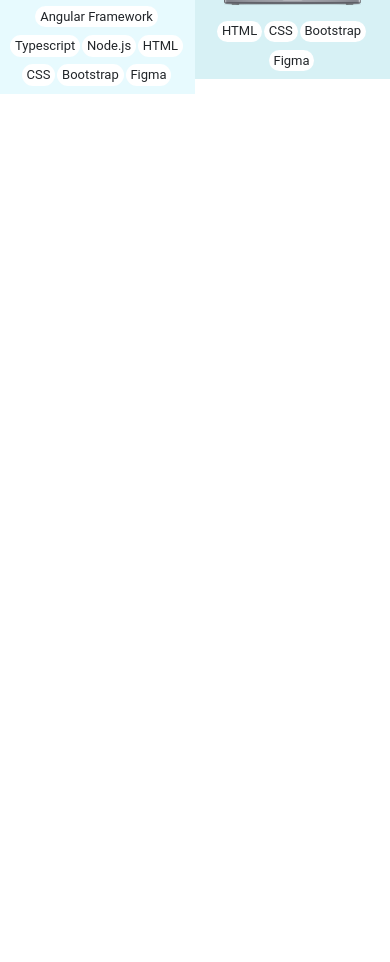
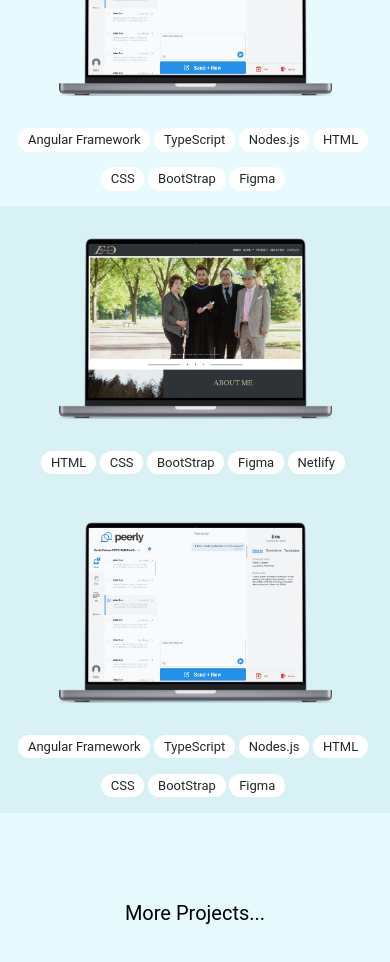
Before and after one commit to ericchenjy/Programming-Portfolio-, an Angular app: page /home in a window 390 px wide. Shown: the part 900-1862 px from the top of the page. Before the commit the page ends 994 px from the top, so only its background shows below. Built offline with nearby package versions, Linux system fonts and the light colour scheme.

Commit message:
updating project section

```diff
--- a/src/app/home/home.component.html
+++ b/src/app/home/home.component.html
@@ -85,42 +85,53 @@
 
 
 <!--Project Section-->
-<div class="project-section d-flex flex-column">
+<div *ngIf="!screenSize"  class="project-section d-grid">
 
-  <!--section 1------------------->
-  <div class="d-flex flex-row justify-content-around align-items-center">
+  <!--Projects----------->
+  <div
+    *ngFor="let project of projectList | slice: 0:3"
+    class="peerly-project justify-content-around align-items-center"
+    [style.background-color]="project.background_color">
 
-    <!--Project 1----------->
-    <div class="peerly-project d-flex flex-column justify-content-around align-items-center" style="background-color: #E7FAFE">
-      <!-- <p class="title">Peerly Agent Platform</p> -->
-      <div class="d-flex flex-column justify-content-center align-items-center">
-        <img src="assets/Images/Peerly Project.png" alt="Peerly">
-        <div class="skills-list d-flex flex-wrap justify-content-center align-items-center">
-          <p>Angular Framework</p>
-          <p>Typescript</p>
-          <p>Node.js</p>
-          <p>HTML</p>
-          <p>CSS</p>
-          <p>Bootstrap</p>
-          <p>Figma</p>
-        </div>
-      </div>
-    </div>
-
-   <!--Project 2----------->
-   <div class="peerly-project d-flex flex-column justify-content-around align-items-center" style="background-color: #D7F1F5">
-    <!-- <p class="title">Peerly Agent Platform</p> -->
     <div class="d-flex flex-column justify-content-center align-items-center">
-      <img src="assets/Images/EC Digitalss Project.png" alt="Peerly">
+      <img [src]="project.image" palt="image">
       <div class="skills-list d-flex flex-wrap justify-content-center align-items-center">
-        <p>HTML</p>
-        <p>CSS</p>
-        <p>Bootstrap</p>
-        <p>Figma</p>
+      <p *ngFor="let skills of project.skills">{{skills}}</p>
       </div>
     </div>
   </div>
+
+  <div class="more-section d-flex flex-none justify-content-center w-100">
+    <button (click)="pageRouter('/project')" class="project-button w-100"> More Projects...</button>
+  </div>
+
 </div>
 
 
+
+<div *ngIf="screenSize" class="project-section">
+
+  <!--Projects----------->
+  <div
+    *ngFor="let project of projectList | slice: 0:3"
+    class="peerly-project justify-content-around align-items-center"
+    [style.background-color]="project.background_color">
+
+    <div class="d-flex flex-column justify-content-center align-items-center">
+      <img [src]="project.image" palt="image">
+      <div class="skills-list d-flex flex-wrap justify-content-center align-items-center">
+      <p *ngFor="let skills of project.skills">{{skills}}</p>
+      </div>
+    </div>
+  </div>
+
+  <div class="more-section d-flex flex-none justify-content-center w-100">
+    <button (click)="pageRouter('/project')" class="project-button w-100"> More Projects...</button>
+  </div>
+
 </div>
+
+
+<div>
+
+</div>
--- a/src/app/home/home.component.scss
+++ b/src/app/home/home.component.scss
@@ -111,6 +111,8 @@
 
 .project-section{
 
+    grid-template-columns: repeat(2, 1fr);
+
     .peerly-project{
         width: 100%;
         height: 100%;
@@ -144,13 +146,43 @@
             }
     }
 
+    .peerly-project:hover{
+        opacity: 60%;
+        cursor: pointer;
+    }
+
+
+    .more-section{
+        height: 100%;
+
+        .project-button{
+            border: none;
+            font-size: 45px;
+            background-color: #E7FAFE;
+        }
+    }
+
+    .more-section:hover{
+        opacity: 60%;
+    }
+
 }
 
+@media only screen and (max-width: 900px){
 
+    .project-section{
+    .more-section{
+        height: 200px;
+        min-height: 20%;
 
-
-
-
+        .project-button{
+            border: none;
+            font-size: 20px;
+            background-color: #E7FAFE;
+        }
+    }
+}
+}
 
 
 
--- a/src/app/home/home.component.ts
+++ b/src/app/home/home.component.ts
@@ -1,4 +1,6 @@
 import { Component, HostListener} from '@angular/core';
+import { projects } from '../project/project-data';
+import { Router } from '@angular/router';
 
 @Component({
   selector: 'app-home',
@@ -9,9 +11,21 @@ import { Component, HostListener} from '@angular/core';
 export class HomeComponent {
 screenSize: boolean = window.innerWidth < 900;
 
+  projectList = projects
+
+  constructor(private router: Router){
+  }
+
+  pageRouter(path: string): void{
+    this.router.navigate([path]);
+  }
+
+
   @HostListener('window:resize',['$event'])
   screenSizeChecking(event: Event): void{
     this.screenSize = window.innerWidth < 900;
   }
 
+
+
 }
--- a/src/app/menu-bar/menu-bar.component.html
+++ b/src/app/menu-bar/menu-bar.component.html
@@ -5,10 +5,10 @@
   </div>
 
   <menu class="menu-section d-flex flexbox flex-row justify-content-between">
-      <button (click)="projectPage('/home')">Home</button>
-      <button (click)="projectPage('/project')">Project</button>
-      <button (click)="projectPage('/about')">About</button>
-      <button (click)="projectPage('/contact')">Contact</button>
+      <button (click)="pageRouter('/home')">Home</button>
+      <button (click)="pageRouter('/project')">Project</button>
+      <button (click)="pageRouter('/about')">About</button>
+      <button (click)="pageRouter('/contact')">Contact</button>
   </menu>
 </nav>
 
@@ -42,10 +42,10 @@
 
   <div>
     <menu *ngIf="!menuList" class="menu-section-sm d-flex flex-none flex-column p-0">
-      <button (click)="projectPage('/home')">Home</button>
-      <button (click)="projectPage('/project')">Project</button>
-      <button (click)="projectPage('/about')">About</button>
-      <button (click)="projectPage('/contact')">Contact</button>
+      <button (click)="pageRouter('/home')">Home</button>
+      <button (click)="pageRouter('/project')">Project</button>
+      <button (click)="pageRouter('/about')">About</button>
+      <button (click)="pageRouter('/contact')">Contact</button>
     </menu>
   </div>
 
--- a/src/app/menu-bar/menu-bar.component.ts
+++ b/src/app/menu-bar/menu-bar.component.ts
@@ -14,7 +14,7 @@ export class MenuBarComponent {
   constructor(private router: Router){
   }
 
-  projectPage(path: string): void{
+  pageRouter(path: string): void{
     this.router.navigate([path]);
 
     this.menuList = !this.menuList;
--- /dev/null
+++ b/src/app/project/project-data.ts
@@ -0,0 +1,69 @@
+export const projects = [
+
+    {
+        project_name: "Peerly Agent Platform",
+        background_color: "#E7FAFE",
+        image: "assets/Images/Peerly Project.png",
+        skills: [
+            "Angular Framework",
+            "TypeScript",
+            "Nodes.js",
+            "HTML",
+            "CSS",
+            "BootStrap",
+            "Figma"
+        ]
+    },
+
+    {
+        project_name: "EC Digitalss Project",
+        background_color: "#D7F1F5",
+        image: "assets/Images/EC Digitalss Project.png",
+        skills: [
+            "HTML",
+            "CSS",
+            "BootStrap",
+            "Figma",
+            "Netlify"
+        ]
+    },
+
+    {
+        project_name: "Peerly Agent Platform",
+        background_color: "#D7F1F5",
+        image: "assets/Images/Peerly Project.png",
+        skills: [
+            "Angular Framework",
+            "TypeScript",
+            "Nodes.js",
+            "HTML",
+            "CSS",
+            "BootStrap",
+            "Figma"
+        ]
+    },
+
+    {
+        project_name: "EC Digitalss Project",
+        background_color: "#E7FAFE",
+        image: "assets/Images/EC Digitalss Project.png",
+        skills: [
+            "HTML",
+            "CSS",
+            "BootStrap",
+            "Figma",
+            "Netlify"
+        ]
+    },
+
+
+
+
+
+
+
+
+
+
+
+]
--- a/src/app/project/project.component.html
+++ b/src/app/project/project.component.html
@@ -1 +1,19 @@
 <app-menu-bar></app-menu-bar>
+
+
+<!--Project Section-->
+<div class="project-section d-flex flex-column">
+
+    <div class="d-flex flex-row justify-content-around align-items-center">
+
+         <!--Projects----------->
+         <div *ngFor="let project of projectList" class="peerly-project d-flex flex-column justify-content-around align-items-center" [style.background-color]="project.background_color">
+          <div class="d-flex flex-column justify-content-center align-items-center">
+            <img [src]="project.image" palt="image">
+            <div class="skills-list d-flex flex-wrap justify-content-center align-items-center">
+              <p *ngFor="let skills of project.skills">{{skills}}</p>
+            </div>
+          </div>
+        </div>
+
+  </div>
--- a/src/app/project/project.component.scss
+++ b/src/app/project/project.component.scss
@@ -0,0 +1,36 @@
+.project-section{
+
+    .peerly-project{
+        width: 100%;
+        height: 100%;
+
+        .title{
+            margin: 3% 0 0 0;
+            font-size: 50px;
+            padding: 0;
+            color:#0cc0df;
+        }
+
+        img{
+            height: 70%;
+            width: 70%;
+         }
+
+            .skills-list{
+
+                width: 100%;
+
+                p{
+                    font-size: 13px;
+                    margin: 0 1% 4% 0;
+                    background-color: white;
+                    width: fit-content;
+                    border-radius: 20px;
+                    padding: 0.5% 2.5%;
+                    width: max-content;
+                    height: max-content;
+                }
+            }
+    }
+
+}
--- a/src/app/project/project.component.ts
+++ b/src/app/project/project.component.ts
@@ -1,4 +1,5 @@
 import { Component } from '@angular/core';
+import { projects } from './project-data';
 
 @Component({
   selector: 'app-project',
@@ -7,4 +8,5 @@ import { Component } from '@angular/core';
 })
 export class ProjectComponent {
 
+  projectList = projects
 }
```
